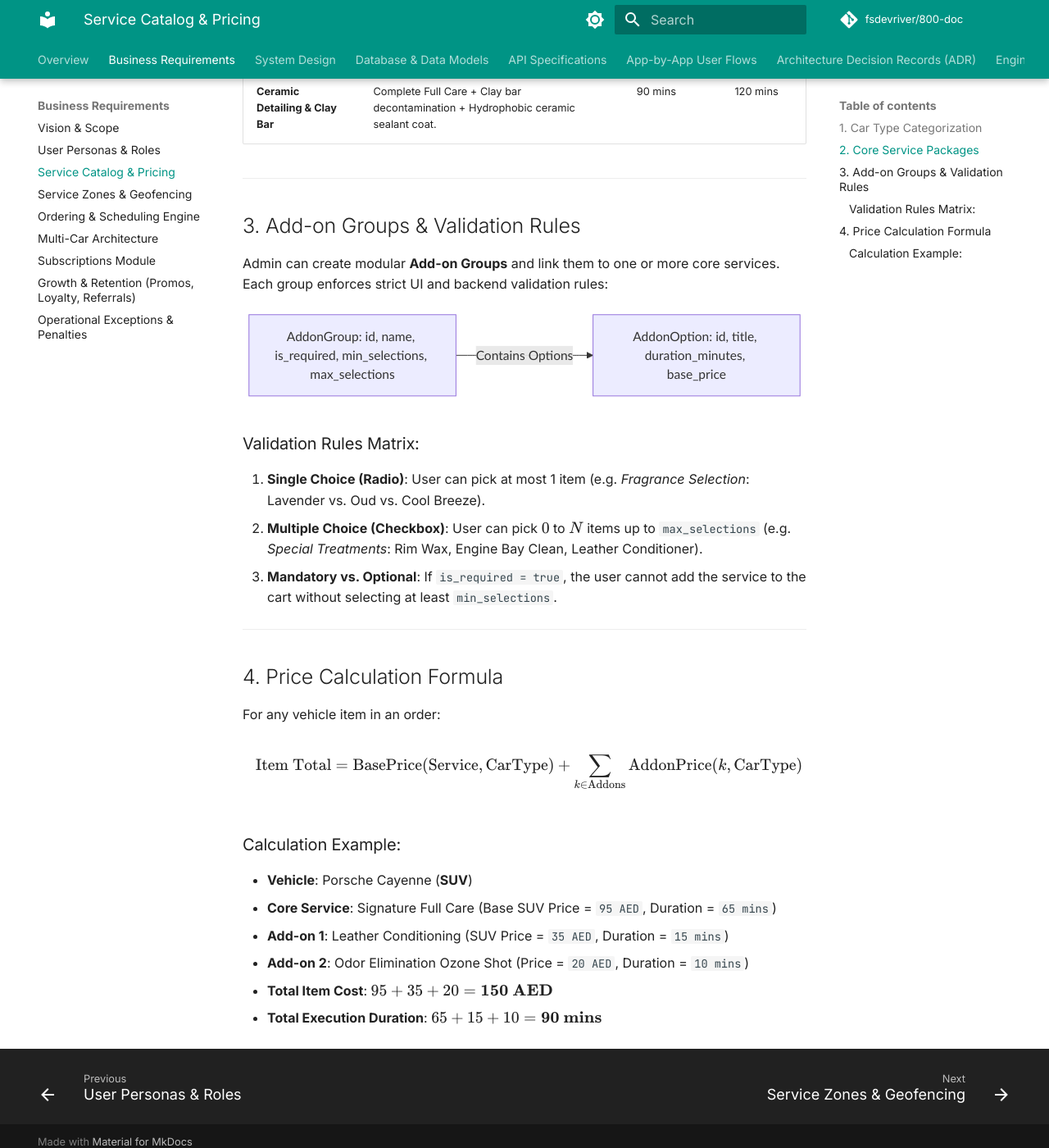
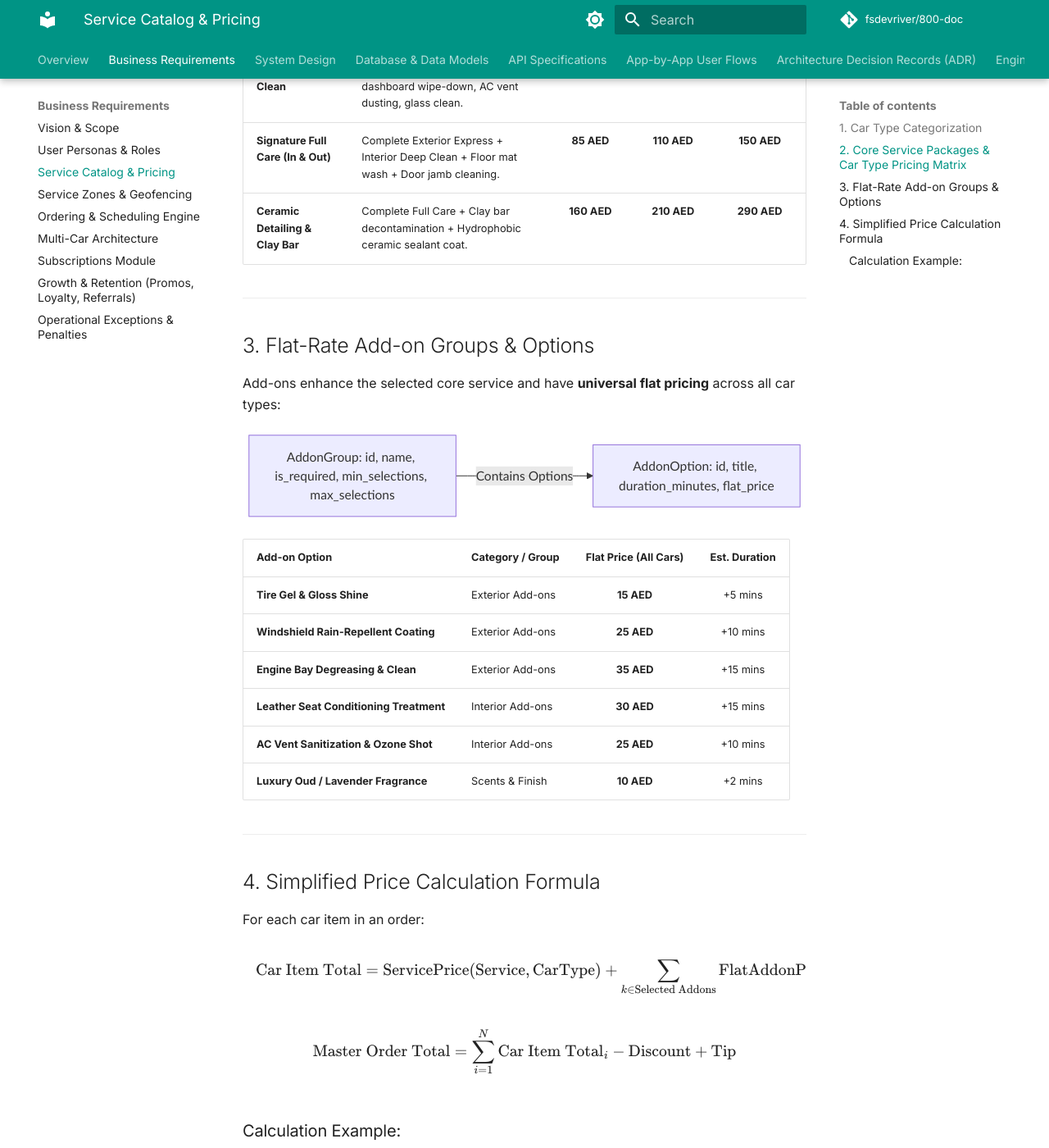
Before and after one commit to fsdevriver/800-doc, an MkDocs documentation site: the page built from docs/business/catalog-pricing.md, in a window 1280 px wide and 1400 px high, scrolled down 1152 px. Shown: the whole window at 82% size. Built offline with MkDocs 1.6.1 and Material for MkDocs 9.7.7, drawn with Linux system fonts in a browser that asks for light colours; comment, search, counter and statistics services are not loaded; some of the changed text lies outside the part shown.

Commit message:
feat: streamline ordering system (service-first, car-type base pricing, flat add-ons)

````diff
--- a/docs/business/catalog-pricing.md
+++ b/docs/business/catalog-pricing.md
@@ -1,11 +1,14 @@
 # Service Catalog & Pricing
 
-800-CarWash operates a highly flexible, multi-dimensional catalog engine. Pricing is dynamically calculated based on the **Car Type classification**, the selected **Core Service**, and any **Add-ons**.
+800-CarWash operates a streamlined, intuitive catalog and pricing engine designed to keep ordering fast and frictionless for both single-car and multi-car customers:
+
+- **Core Service Pricing**: Base service price **varies depending on the vehicle's Car Type** (e.g. Sedan vs SUV vs Luxury vs Van).
+- **Add-on Pricing**: Add-on services have **universal flat rates regardless of vehicle type** (e.g. Tire Gel, Odor Elimination, Leather Conditioning).
 
 ---
 
 ## 1. Car Type Categorization
-Vehicles registered on the platform are categorized into standardized vehicle classes. Each class applies a specific pricing multiplier or base rate:
+Vehicles registered on the platform are categorized into standardized vehicle classes. Core service pricing scales based on vehicle dimension and detailing effort:
 
 ```mermaid
 graph LR
@@ -17,53 +20,62 @@ graph LR
     end
 ```
 
-- **Sedan / Hatchback**: Standard vehicle dimension. Baseline pricing.
+- **Sedan / Hatchback**: Standard vehicle dimension. Baseline service pricing.
 - **SUV / Crossover**: Requires additional water, cleaning agents, and duration (+20% to +35% over Sedan).
-- **Luxury / Supercar**: Requires specialized micro-fiber handling, premium ph-neutral foam, and skilled detailing specialist (+50% to +100%).
+- **Luxury / Supercar**: Requires specialized micro-fiber handling, premium pH-neutral foam, and skilled detailing specialist (+50% to +100%).
 - **Van / Pickup**: High surface area vehicle class.
 
 ---
 
-## 2. Core Service Packages
-Core services represent the base job packages available to customers:
+## 2. Core Service Packages & Car Type Pricing Matrix
+Core services represent the primary wash packages available to customers. Prices adjust automatically per car type:
 
-| Service Package | Base Description | Est. Duration (Sedan) | Est. Duration (SUV) |
-| :--- | :--- | :---: | :---: |
-| **Exterior Express Wash** | Eco-friendly pressure wash, foam shampoo, rim blast, tire shine, exterior glass polish. | 25 mins | 35 mins |
-| **Interior Deep Clean** | Vacuuming (seats, floor, trunk), dashboard wipe-down, AC vent dusting, glass clean. | 35 mins | 45 mins |
-| **Signature Full Care (In & Out)** | Complete Exterior Express + Interior Deep Clean + Floor mat wash + Door jamb cleaning. | 50 mins | 65 mins |
-| **Ceramic Detailing & Clay Bar** | Complete Full Care + Clay bar decontamination + Hydrophobic ceramic sealant coat. | 90 mins | 120 mins |
+| Service Package | Base Description | Sedan Price | SUV Price | Luxury / Van Price |
+| :--- | :--- | :---: | :---: | :---: |
+| **Exterior Express Wash** | Eco-friendly pressure wash, foam shampoo, rim blast, tire shine, exterior glass polish. | **45 AED** | **60 AED** | **85 AED** |
+| **Interior Deep Clean** | Vacuuming (seats, floor, trunk), dashboard wipe-down, AC vent dusting, glass clean. | **55 AED** | **75 AED** | **100 AED** |
+| **Signature Full Care (In & Out)** | Complete Exterior Express + Interior Deep Clean + Floor mat wash + Door jamb cleaning. | **85 AED** | **110 AED** | **150 AED** |
+| **Ceramic Detailing & Clay Bar** | Complete Full Care + Clay bar decontamination + Hydrophobic ceramic sealant coat. | **160 AED** | **210 AED** | **290 AED** |
 
 ---
 
-## 3. Add-on Groups & Validation Rules
-Admin can create modular **Add-on Groups** and link them to one or more core services. Each group enforces strict UI and backend validation rules:
+## 3. Flat-Rate Add-on Groups & Options
+Add-ons enhance the selected core service and have **universal flat pricing** across all car types:
 
 ```mermaid
 graph LR
     AG["AddonGroup: id, name, is_required, min_selections, max_selections"]
-    AO["AddonOption: id, title, duration_minutes, base_price"]
+    AO["AddonOption: id, title, duration_minutes, flat_price"]
 
     AG -->|Contains Options| AO
 ```
 
-### Validation Rules Matrix:
-1. **Single Choice (Radio)**: User can pick at most 1 item (e.g. *Fragrance Selection*: Lavender vs. Oud vs. Cool Breeze).
-2. **Multiple Choice (Checkbox)**: User can pick $0$ to $N$ items up to `max_selections` (e.g. *Special Treatments*: Rim Wax, Engine Bay Clean, Leather Conditioner).
-3. **Mandatory vs. Optional**: If `is_required = true`, the user cannot add the service to the cart without selecting at least `min_selections`.
+| Add-on Option | Category / Group | Flat Price (All Cars) | Est. Duration |
+| :--- | :--- | :---: | :---: |
+| **Tire Gel & Gloss Shine** | Exterior Add-ons | **15 AED** | +5 mins |
+| **Windshield Rain-Repellent Coating** | Exterior Add-ons | **25 AED** | +10 mins |
+| **Engine Bay Degreasing & Clean** | Exterior Add-ons | **35 AED** | +15 mins |
+| **Leather Seat Conditioning Treatment**| Interior Add-ons | **30 AED** | +15 mins |
+| **AC Vent Sanitization & Ozone Shot** | Interior Add-ons | **25 AED** | +10 mins |
+| **Luxury Oud / Lavender Fragrance** | Scents & Finish | **10 AED** | +2 mins |
 
 ---
 
-## 4. Price Calculation Formula
+## 4. Simplified Price Calculation Formula
 
-For any vehicle item in an order:
+For each car item in an order:
 
-$$\text{Item Total} = \text{BasePrice}(\text{Service}, \text{CarType}) + \sum_{k \in \text{Addons}} \text{AddonPrice}(k, \text{CarType})$$
+$$\text{Car Item Total} = \text{ServicePrice}(\text{Service}, \text{CarType}) + \sum_{k \in \text{Selected Addons}} \text{FlatAddonPrice}(k)$$
+
+$$\text{Master Order Total} = \sum_{i=1}^{N} \text{Car Item Total}_i - \text{Discount} + \text{Tip}$$
 
 ### Calculation Example:
-- **Vehicle**: Porsche Cayenne (**SUV**)
-- **Core Service**: Signature Full Care (Base SUV Price = `95 AED`, Duration = `65 mins`)
-- **Add-on 1**: Leather Conditioning (SUV Price = `35 AED`, Duration = `15 mins`)
-- **Add-on 2**: Odor Elimination Ozone Shot (Price = `20 AED`, Duration = `10 mins`)
-- **Total Item Cost**: $95 + 35 + 20 = \mathbf{150\text{ AED}}$
-- **Total Execution Duration**: $65 + 15 + 10 = \mathbf{90\text{ mins}}$
+- **Vehicle 1**: Porsche Cayenne (**SUV**)
+  - Core Service: *Signature Full Care* = `110 AED`
+  - Add-on: *Leather Conditioning* = `30 AED`
+  - Item 1 Total = **140 AED** (65 mins)
+- **Vehicle 2**: BMW 3 Series (**Sedan**)
+  - Core Service: *Exterior Express Wash* = `45 AED`
+  - Add-on: *Tire Gel Shine* = `15 AED`
+  - Item 2 Total = **60 AED** (30 mins)
+- **Total Master Order**: $140 + 60 = \mathbf{200\text{ AED}}$ (Total Duration: 95 mins)
````
Also changed, not shown: docs/api/customer-api.md (+32 -21 lines), docs/business/multi-car.md (+17 -14 lines), docs/flows/customer-flow.md (+13 -16 lines).
